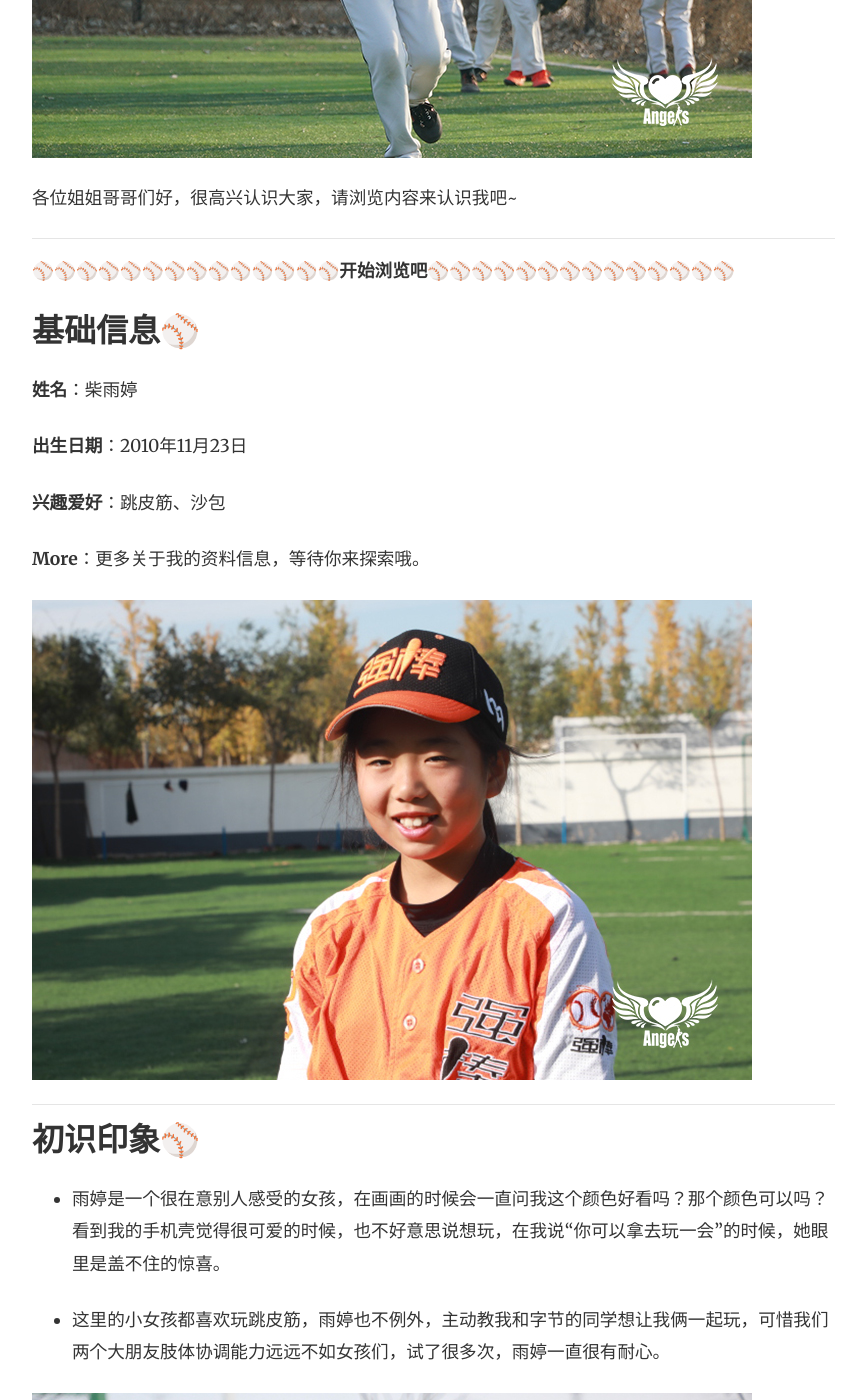
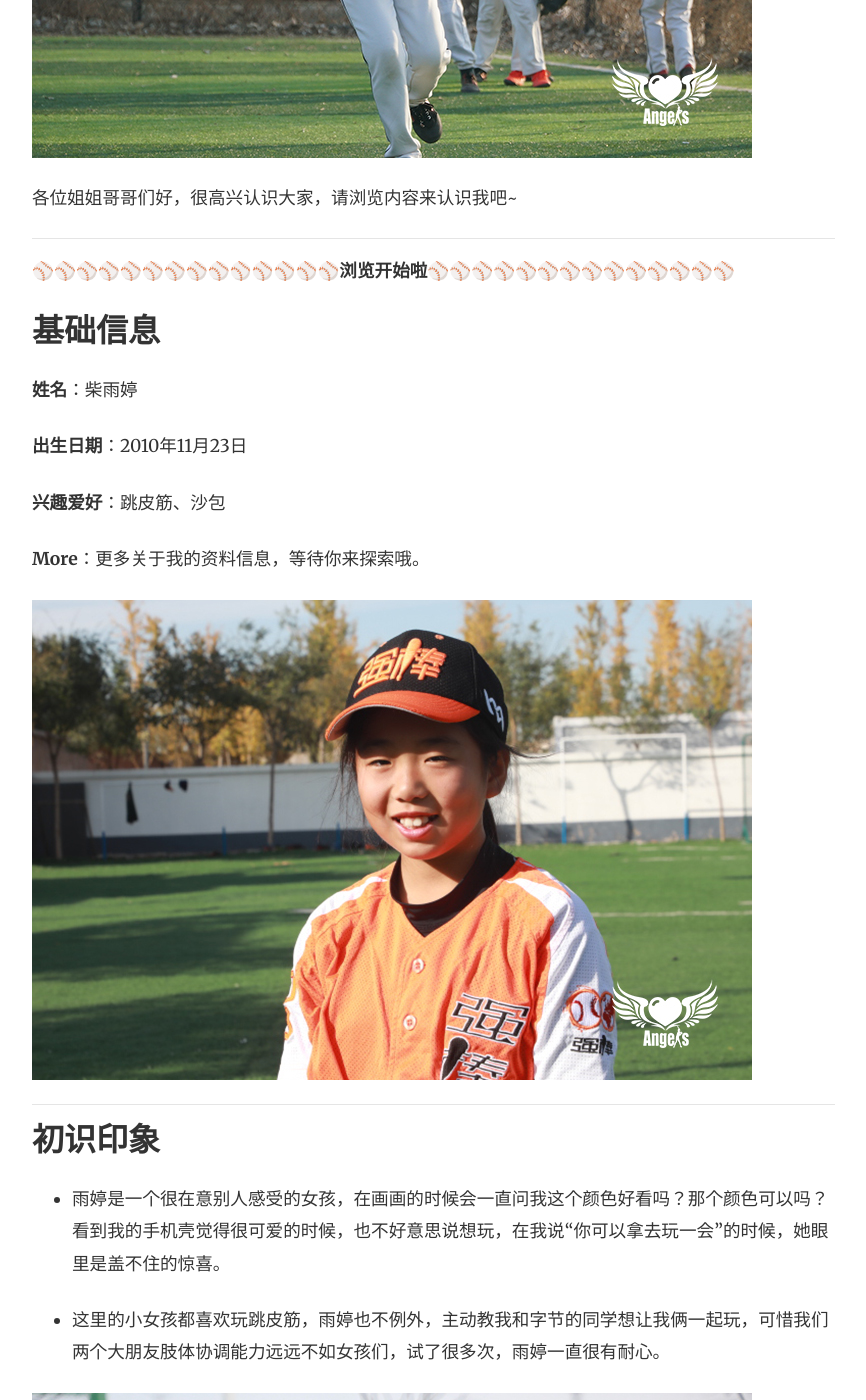
Before and after one commit to wangh-wh/Baseball-Angel-chaiyuting, a Jekyll site: the page built from _posts/2021-03-14-chaiyuting-gerenxinxi.md, in a window 1280 px wide and 1400 px high, scrolled down 576 px. Shown: the whole window, without its empty margins (253-1119 px from the left). Built offline with Jekyll 4.4.1, drawn with Linux system fonts in a browser that asks for light colours; nearby versions of some CDN libraries.

Commit message:
文档记录

```diff
--- a/_posts/2021-03-14-chaiyuting-gerenxinxi.md
+++ b/_posts/2021-03-14-chaiyuting-gerenxinxi.md
@@ -10,9 +10,9 @@ featured: true
 
 ---
 
-⚾⚾⚾⚾⚾⚾⚾⚾⚾⚾⚾⚾⚾⚾**开始浏览吧**⚾⚾⚾⚾⚾⚾⚾⚾⚾⚾⚾⚾⚾⚾
+⚾⚾⚾⚾⚾⚾⚾⚾⚾⚾⚾⚾⚾⚾**浏览开始啦**⚾⚾⚾⚾⚾⚾⚾⚾⚾⚾⚾⚾⚾⚾
 
-## 基础信息⚾
+## 基础信息
 **姓名**：柴雨婷
 
 **出生日期**：2010年11月23日
@@ -24,7 +24,7 @@ featured: true
 ![chaiyuting](../assets/images/柴雨婷.jpg)
 
 ------
-## 初识印象⚾
+## 初识印象
 
 -  雨婷是一个很在意别人感受的女孩，在画画的时候会一直问我这个颜色好看吗？那个颜色可以吗？看到我的手机壳觉得很可爱的时候，也不好意思说想玩，在我说“你可以拿去玩一会”的时候，她眼里是盖不住的惊喜。
 
@@ -34,7 +34,7 @@ featured: true
 
 ---
 
-## 小记小问⚾
+## 小记小问
 
 Q:每天的棒球训练时长是多久？
 
```
